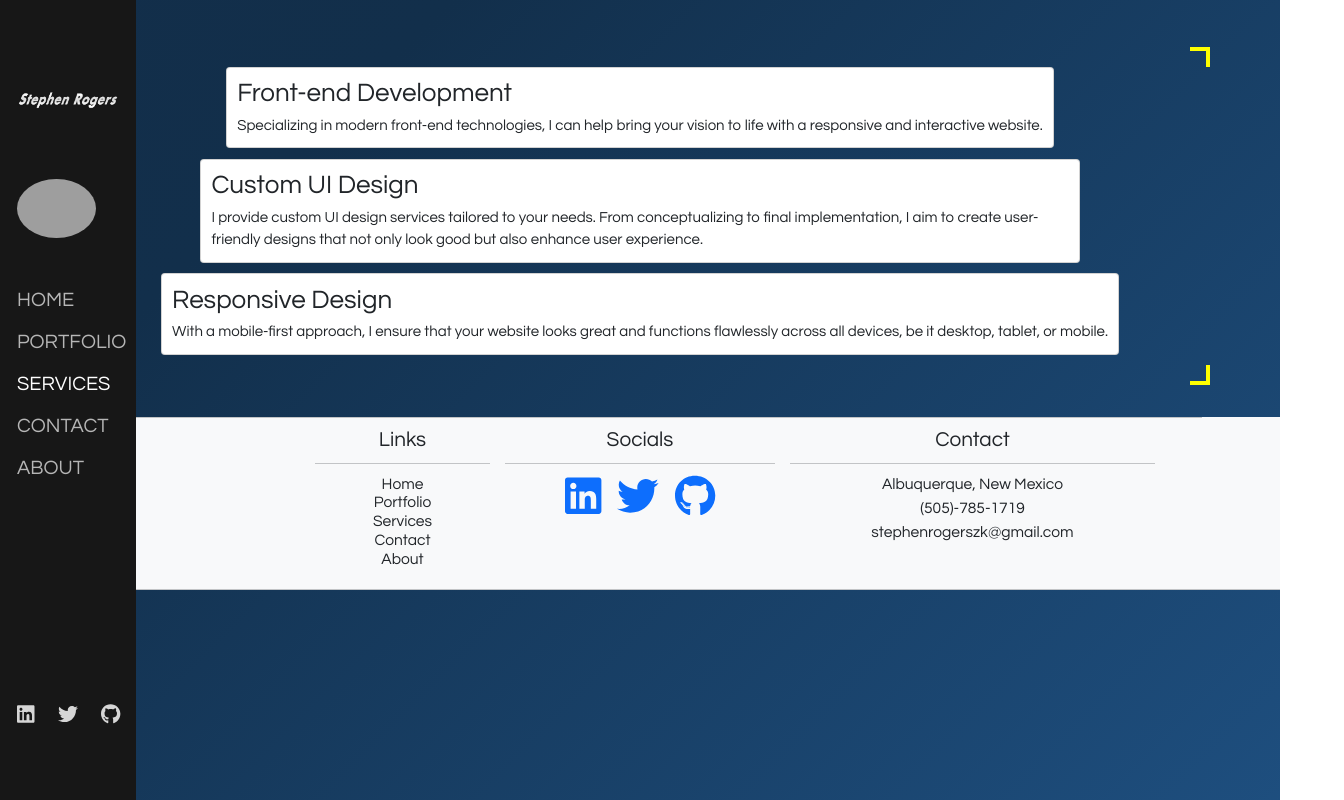
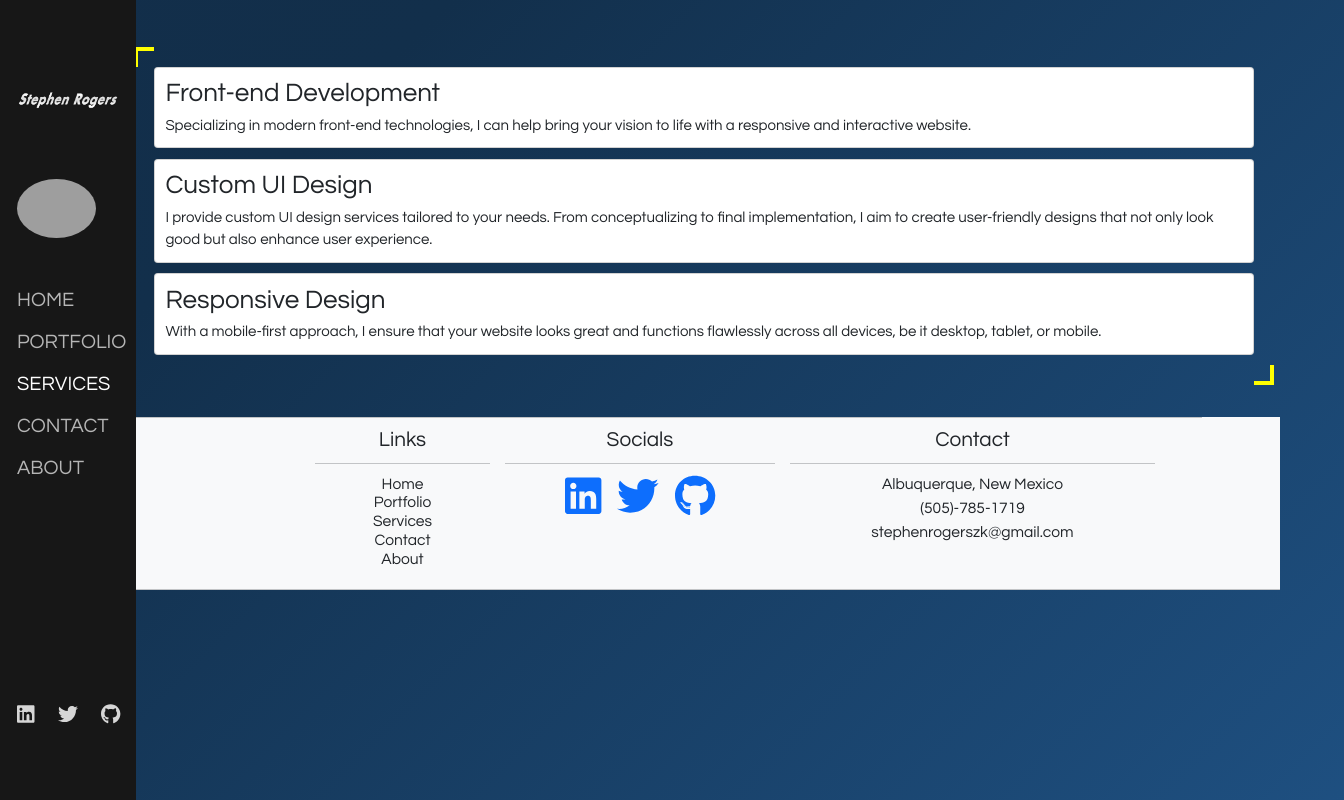
Before and after one commit to srcodes12/Portfolio-Project, a React (Create React App) app: page /services in a window 1280 px wide. Shown: the whole page, 1344 px wide, since content can reach past the window. Built offline with nearby package versions, Linux system fonts and the light colour scheme; grey boxes are pictures that could not be loaded.

Commit message:
Made title and fix border for services page

```diff
--- a/public/index.html
+++ b/public/index.html
@@ -24,7 +24,7 @@
       work correctly both with client-side routing and a non-root public URL.
       Learn how to configure a non-root public URL by running `npm run build`.
     -->
-    <title>React App</title>
+    <title>Stephen Rogers Portfolio</title>
   </head>
   <body>
     <noscript>You need to enable JavaScript to run this app.</noscript>
--- a/src/Pages/ServicesPage.js
+++ b/src/Pages/ServicesPage.js
@@ -12,12 +12,8 @@ const ServicesPage = () => {
     height: 'auto',
     background:
       'linear-gradient(to right, yellow 4px, transparent 4px) 0 0,' +
-      'linear-gradient(to right, yellow 4px, transparent 4px) 0 100%,' +
-      'linear-gradient(to left, yellow 4px, transparent 4px) 100% 0,' +
       'linear-gradient(to left, yellow 4px, transparent 4px) 100% 100%,' +
       'linear-gradient(to bottom, yellow 4px, transparent 4px) 0 0,' +
-      'linear-gradient(to bottom, yellow 4px, transparent 4px) 100% 0,' +
-      'linear-gradient(to top, yellow 4px, transparent 4px) 0 100%,' +
       'linear-gradient(to top, yellow 4px, transparent 4px) 100% 100%',
     backgroundRepeat: 'no-repeat',
     backgroundSize: '20px 20px',
@@ -26,8 +22,8 @@ const ServicesPage = () => {
   };
 
   return (
-    <div style={{display: 'flex', justifyContent: 'center', width: '100%'}}>
-      <Container className='mt-5 d-flex justify-content-center align-items-center flex-column' style={containerStyle}>
+    <div style={{display: 'flex', justifyContent: 'center', width: '100%', marginLeft: '5vw' }}>
+      <Container className='mt-5 justify-content-center align-items-center flex-column' style={containerStyle}>
       <Card className='mb-3'>
         <CardBody>
           <CardTitle tag="h1">Front-end Development</CardTitle>
@@ -36,7 +32,7 @@ const ServicesPage = () => {
           </CardText>
         </CardBody>
       </Card>
-      <Card className='mb-3' style={{ width: '80%'}}>
+      <Card className='mb-3' style={{ width: '100%'}}>
         <CardBody>
           <CardTitle tag="h1">Custom UI Design</CardTitle>
           <CardText style={{ fontSize: '15px',}}>
```
